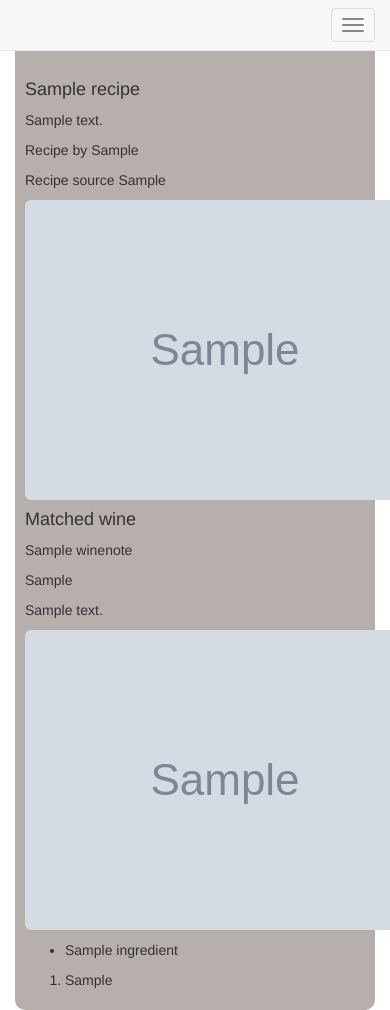
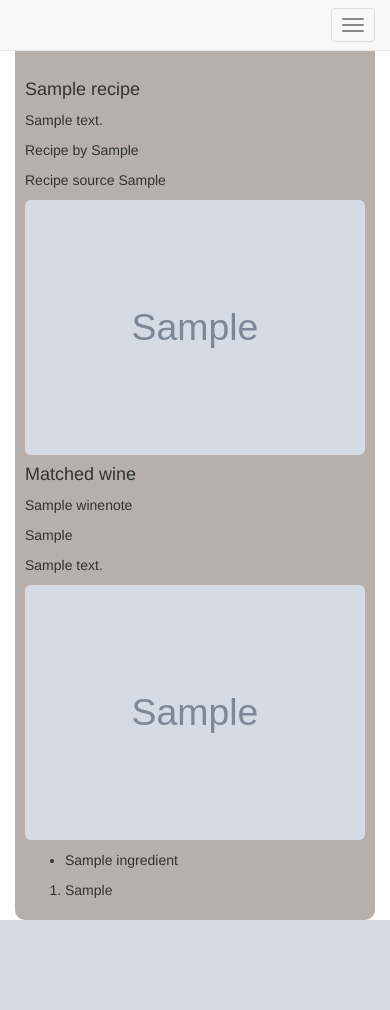
Before and after one commit to drmatthews/recipebox, a Django app: page /recipes/1/ in a window 390 px wide; the page is wider, and only the part inside the window is pictured. After the commit the page ends 920 px from the top of that part, so only its background shows below. Run offline with Django 3.2, Linux system fonts and the light colour scheme; a user stored in the database is signed in; tables that the repository leaves empty hold one stand-in row (values such as "Sample post"); grey boxes marked "Sample" are stand-in pictures; parts of the project's set-up code (start-up, migrations or seed data) failed here and were passed over; some libraries are stand-ins or nearby versions.

Commit message:
responsive images

```diff
--- a/config/settings/local.py
+++ b/config/settings/local.py
@@ -56,6 +56,8 @@ DEBUG_TOOLBAR_CONFIG = {
     'SHOW_TEMPLATE_CONTEXT': True,
 }
 
+DEBUG_TOOLBAR_PATCH_SETTINGS = False
+
 # django-extensions
 # ------------------------------------------------------------------------------
 INSTALLED_APPS += ('django_extensions', )
--- a/config/urls.py
+++ b/config/urls.py
@@ -36,3 +36,9 @@ if settings.DEBUG:
         url(r'^404/$', default_views.page_not_found, kwargs={'exception': Exception("Page not Found")}),
         url(r'^500/$', default_views.server_error),
     ]
+
+if settings.DEBUG:
+    import debug_toolbar
+    urlpatterns += [
+	url(r'^__debug__/', include(debug_toolbar.urls)),
+    ]
--- a/recipebox/static/css/project.css
+++ b/recipebox/static/css/project.css
@@ -19,6 +19,10 @@ img.bg {
   padding-top: 30px;
   background-color: rgba(151, 142, 137,0.7);
   border-radius: 10px;
+}
+
+.img-fluid {
+  width: 100%;
 }
 
 .add-new {
@@ -124,5 +128,5 @@ input[readonly] {
 }
 
 #added-by {
-  padding-bottom: 10px;
+  padding-bottom: 5px;
 }
--- a/recipebox/templates/base.html
+++ b/recipebox/templates/base.html
@@ -4,7 +4,7 @@
     <meta charset="utf-8">
     <meta http-equiv="x-ua-compatible" content="ie=edge">
     <title>{% block title %}RecipeBox{% endblock title %}</title>
-    <meta name="viewport" content="width=device-width, initial-scale=1.0">
+    <meta name="viewport" content="width=device-width, initial-scale=1, shrink-to-fit=no">
     <meta name="description" content="">
     <meta name="author" content="">
 
--- a/recipebox/templates/recipes/recipes.html
+++ b/recipebox/templates/recipes/recipes.html
@@ -31,7 +31,7 @@
 	    	<div id="recipe_{{ recipe.id }}" class="recipe col-md-3">
 		    	<div class="thumbnail">
 		    		<div class="caption">
-						<a href="{% url 'show_recipe' recipe.id %}" class="caption-link"><h5>{{ recipe.title }}</h5></a>
+						<a href="{% url 'show_recipe' recipe.id %}" class="caption-link"><h1>{{ recipe.title }}</h1></a>
 						<div id="added-by"><span>Recipe add by {{ recipe.user }}</span></div>
 					{% if recipe.user == request.user %}
 			        	<a class="btn btn-warning btn-sm" href="{% url 'edit_recipe' recipe.id %}">Edit</a>
--- a/requirements/local.txt
+++ b/requirements/local.txt
@@ -9,7 +9,7 @@ django-test-plus==1.0.12
 factory_boy==2.6.1
 
 # django-debug-toolbar that works with Django 1.5+
-django-debug-toolbar==1.4
+django-debug-toolbar==1.6
 
 # improved REPL
 ipdb==0.9.0
```
